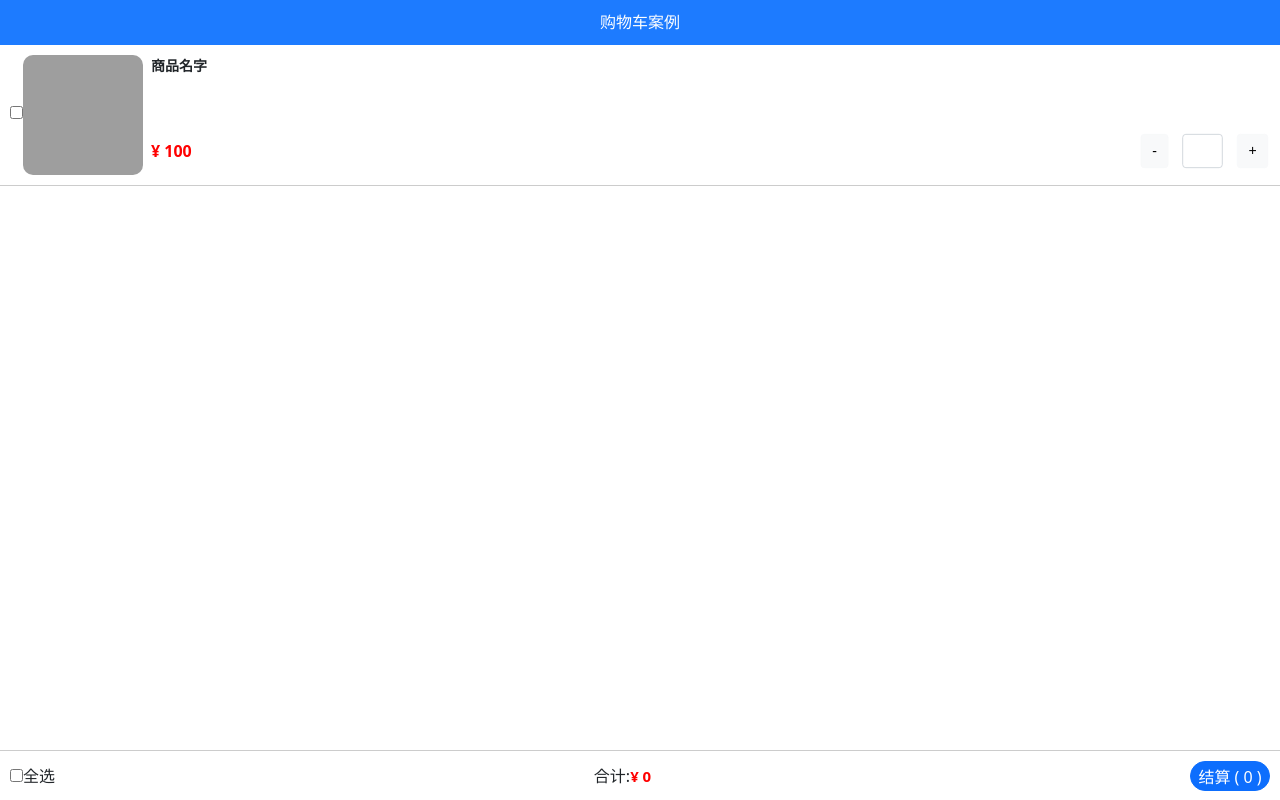
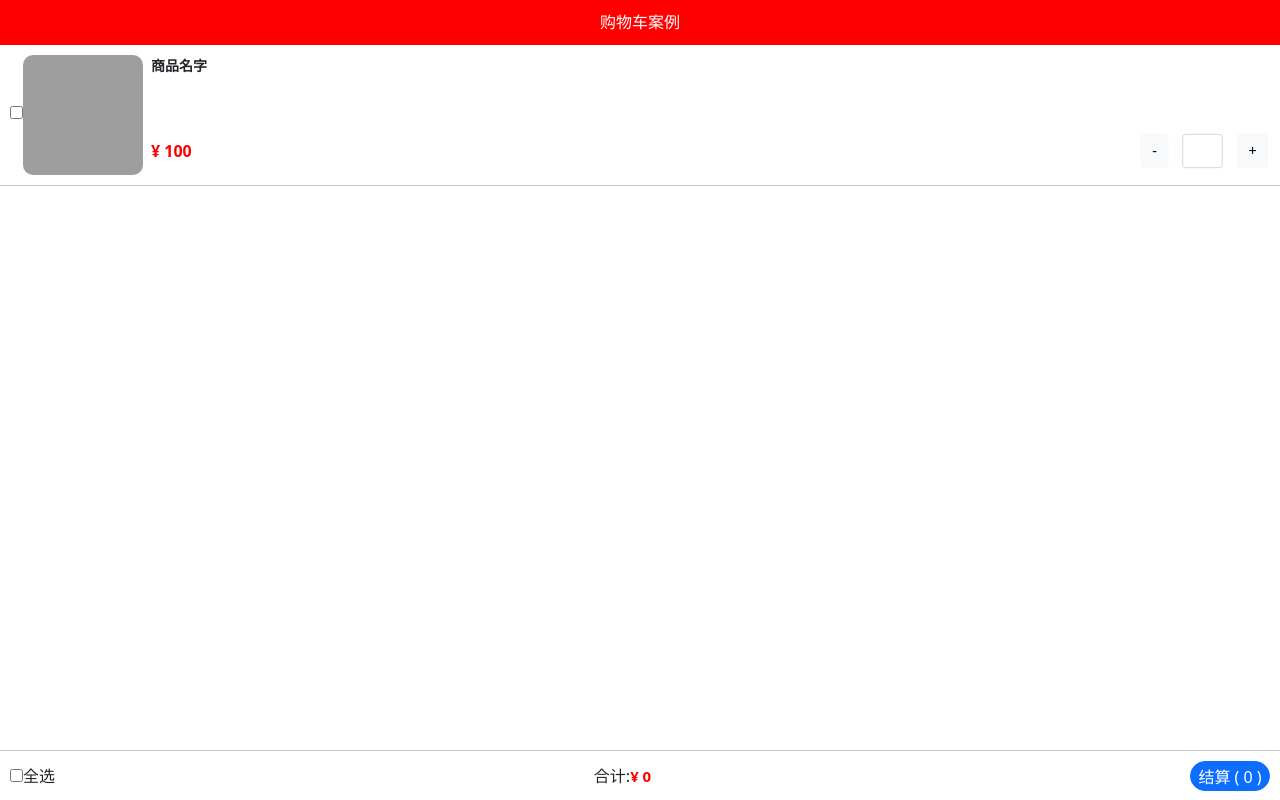
Before and after one commit to 98hb/vue, a Vue app: page / in a window 1280 px wide. Built offline with nearby package versions, Linux system fonts and the light colour scheme; grey boxes are pictures that could not be loaded; the HTML template or start-up script is replaced by a standard one.

Commit message:
头部自定义

```diff
--- a/src/App.vue
+++ b/src/App.vue
@@ -1,6 +1,6 @@
 <template>
   <div>
-    <MyHeader></MyHeader>
+    <MyHeader background="red" title="购物车案例"></MyHeader>
     <div class="main"><MyGoods></MyGoods></div>
     <MyFooter></MyFooter>
   </div>
--- a/src/components/MyHeader.vue
+++ b/src/components/MyHeader.vue
@@ -1,9 +1,28 @@
 <template>
-  <div class="my-header">购物车案例</div>
+  <div class="my-header" :style="{ backgroundColor: background, color }">
+    {{ title }}
+  </div>
 </template>
 
 <script>
-export default {};
+// 目标: 让Header组件支持不同的项目 - 自定义
+// 1. 分析哪些可以自定义(背景色，文字颜色，文字内容)
+// 2. (新) 可以对props的变量的值 进行校验
+// 3. 内部使用props变量的值
+// 4. 外部使用时，遵守变量名作为属性名，值的类型遵守
+export default {
+  props: {
+    background: String, // 外部插入此变量的值，必须是字符串类型，否则报错
+    color: {
+      type: String, //约束color值的类型
+      default: "#fff", //color变量默认值(外部不给 我color传值,使用默认值)
+    },
+    title: {
+      type: String,
+      required: true, //必须传入此变量的值
+    },
+  },
+};
 </script>
 
 <style lang="less" scoped>
```
